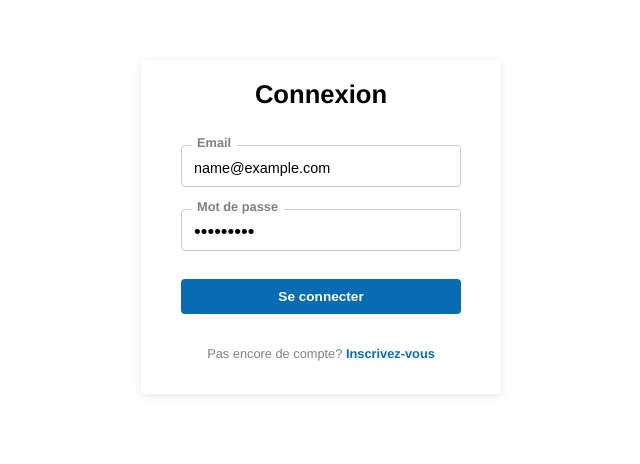
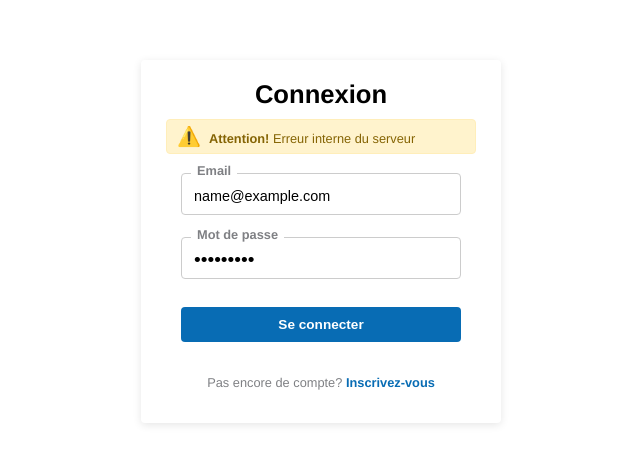
Before and after one commit to KingAbrams/Household_Management, a React (Vite) app: page /Login in a window 1280 px wide. Both pictures are taken after typing "name@example.com", "Sample123" into the empty fields and a click on the button "Se connecter". Shown: the top 464 px of the page, without its empty margins (319-959 px from the left). Built offline with nearby package versions, Linux system fonts and the light colour scheme; no server answers.

Commit message:
feat: [Login] add call API

```diff
--- /dev/null
+++ b/src/components/login/AlertLogin.tsx
@@ -0,0 +1,16 @@
+interface IAlertLoginprops {
+  message: string;
+}
+
+const AlertLogin = ({ message }: IAlertLoginprops) => {
+  return (
+    <div className="login-alert alert-warning ">
+      <span className="alert-icon">⚠️</span>
+      <span className="alert-message">
+        <strong>Attention!</strong> {message}
+      </span>
+    </div>
+  );
+};
+
+export default AlertLogin;
--- a/src/components/login/LoginForm.tsx
+++ b/src/components/login/LoginForm.tsx
@@ -1,10 +1,18 @@
-import { ChangeEvent, FormEvent, useState } from 'react';
-import { Link } from 'react-router-dom';
+import { ChangeEvent, FormEvent, useEffect, useState } from 'react';
+import { Link, useNavigate } from 'react-router-dom';
 import './loginForm.css';
+import { IAlert } from '../../core/types';
+import AlertLogin from './AlertLogin';
+import useLogin from '../../core/hooks/useLogin';
 
 const LoginForm = () => {
-  const [email, setEmail] = useState('');
-  const [password, setPassword] = useState('');
+  const navigate = useNavigate();
+
+  const [email, setEmail] = useState('evenndiyan@gmail.com');
+  const [password, setPassword] = useState('test1');
+  const [alert, setAlert] = useState<IAlert | null>(null);
+
+  const { login, resetError, data, isError, status, isLoading } = useLogin();
 
   const handleEmailChange = (e: ChangeEvent<HTMLInputElement>) => {
     setEmail(e.target.value);
@@ -14,13 +22,57 @@ const LoginForm = () => {
     setPassword(e.target.value);
   };
 
-  const handleSubmit = (e: FormEvent<HTMLButtonElement>) => {
+  const handleSubmit = async (e: FormEvent<HTMLButtonElement>) => {
     e.preventDefault();
-    console.log({ email, password });
+    resetError();
+    const params = { email, password };
+
+    if (!email || !password) {
+      const message = 'Veuillez remplir tous les champs.';
+      setAlert({ type: 'warning', message });
+      return;
+    }
+
+    await login(params);
   };
+
+  useEffect(() => {
+    if (isError) {
+      const errorMsg = "Erreur durant l'authentification";
+      setAlert({ type: 'warning', message: errorMsg });
+    } else {
+      setAlert(null);
+      setEmail('');
+      setPassword('');
+    }
+  }, [isError]);
+
+  useEffect(() => {
+    if (status) {
+      if (status === 200) {
+        navigate('/');
+      }
+
+      if (status === 401) {
+        const errorMsg = 'Email ou mot de passe incorrect';
+        setAlert({ type: 'warning', message: errorMsg });
+      }
+
+      if (status === 500) {
+        const errorMsg = 'Erreur interne du serveur';
+        setAlert({ type: 'warning', message: errorMsg });
+      }
+    }
+  }, [status, navigate]);
+
   return (
     <div className="login-form-container">
-      <p className="login-form-title">Connexion</p>
+      <div className="login-form-title">Connexion</div>
+
+      <div className="login-alert-placeholder">
+        {alert && <AlertLogin message={alert.message} />}
+      </div>
+
       <form className="form">
         <div className="form-group">
           <label>Email</label>
@@ -34,8 +86,12 @@ const LoginForm = () => {
             onChange={handlePasswordChange}
           />
         </div>
-        <button className="login-button" onClick={handleSubmit}>
-          Se connecter
+        <button
+          className="login-button"
+          disabled={isLoading}
+          onClick={handleSubmit}
+        >
+          {isLoading ? 'Chargement...' : 'Se connecter'}
         </button>
       </form>
 
--- a/src/components/login/loginForm.css
+++ b/src/components/login/loginForm.css
@@ -23,6 +23,22 @@
   font-weight: 700;
   padding-top: 20px;
   text-align: center;
+}
+
+.login-alert-placeholder {
+  height: 40px;
+  margin-top: 10px;
+  margin-bottom: 4px;
+}
+
+.login-alert {
+  width: 80%;
+  margin: 0 auto;
+  padding: 5px 10px;
+  border: 1px solid transparent;
+  border-radius: 4px;
+  display: flex;
+  align-items: center;
 }
 
 .form,
@@ -111,6 +127,14 @@
   background-color: rgba(8, 107, 179, 0.9);
 }
 
+.login-button:disabled {
+  cursor: not-allowed;
+  background-color: #ccc;
+  border: 1px solid #999999;
+  color: #666;
+  opacity: 0.7;
+}
+
 .form-footer,
 .register-form-footer {
   font-size: var(--text-label);
--- a/src/components/register/Alert.tsx
+++ b/src/components/register/Alert.tsx
@@ -6,7 +6,7 @@ const Alert = ({ type, message }: IAlert) => {
   return (
     <>
       {type === 'warning' ? (
-        <div className="alert alert-warning">
+        <div className="alert alert-warning ">
           <span className="alert-icon">⚠️</span>
           <span className="alert-message">
             <strong>Attention!</strong> {message}
--- a/src/components/register/RegisterForm.tsx
+++ b/src/components/register/RegisterForm.tsx
@@ -116,7 +116,7 @@ const RegisterForm = () => {
     <div className="register-form-container">
       <div className="register-form-title">Inscription</div>
 
-      <div className="alert-placeholder">
+      <div className="register-alert-placeholder">
         {alert && <Alert type={alert.type} message={alert.message} />}
       </div>
 
--- a/src/components/register/registerForm.css
+++ b/src/components/register/registerForm.css
@@ -18,7 +18,7 @@
   color: var(--color-grey);
 }
 
-.alert-placeholder {
+.register-alert-placeholder {
   height: 40px;
   margin-top: 12px;
   margin-bottom: 12px;
--- /dev/null
+++ b/src/core/hooks/useLogin.ts
@@ -0,0 +1,43 @@
+import { useState } from 'react';
+import AuthService from '../../services/api/auth_service/AuthService';
+import { IData, ILogin } from '../types';
+
+const useLogin = () => {
+  const [data, setData] = useState<IData | null>(null);
+  const [isLoading, setIsLoading] = useState(false);
+  const [isError, setIsError] = useState(false);
+  const [status, setStatus] = useState<number | null>(null);
+
+  const resetError = () => {
+    setIsError(false);
+  };
+
+  const login = async (params: ILogin): Promise<void> => {
+    setIsLoading(true);
+    setData(null);
+    setIsError(false);
+    setStatus(null);
+
+    try {
+      const authService = new AuthService();
+      const response = await authService.login(params);
+
+      if (response.success) {
+        setData(response.data);
+      } else {
+        setIsError(true);
+      }
+
+      setStatus(response.status);
+    } catch (error) {
+      setIsError(true);
+      console.error('[AUTH_SERVICE_API] Error loggin user:', error);
+    } finally {
+      setIsLoading(false);
+    }
+  };
+
+  return { login, resetError, data, isError, status, isLoading };
+};
+
+export default useLogin;
--- a/src/services/api/auth_service/AuthService.ts
+++ b/src/services/api/auth_service/AuthService.ts
@@ -1,8 +1,25 @@
 import { AUTH_SERVICE_API_HOST } from '../../../core/constants';
-import { IRegister, IResgisterResFetch } from '../../../core/types';
+import {
+  ILogin,
+  ILoginResError,
+  ILoginResSuccess,
+  IRegister,
+  IResgisterResFetch,
+} from '../../../core/types';
 
 class AuthService {
   constructor() {}
+
+  private getErrorMessage = (status: number): string => {
+    switch (status) {
+      case 401:
+        return 'Email or password invalid';
+      case 500:
+        return 'Internal server error';
+      default:
+        return `HTTP error: ${status}`;
+    }
+  };
 
   register = async ({
     firstname,
@@ -36,6 +53,47 @@ class AuthService {
       throw new Error(errMessage);
     }
   };
+
+  login = async ({
+    email,
+    password,
+  }: ILogin): Promise<ILoginResSuccess | ILoginResError> => {
+    try {
+      const response = await fetch(`${AUTH_SERVICE_API_HOST}/auth/login`, {
+        method: 'POST',
+        headers: {
+          'Content-Type': 'application/json',
+        },
+        body: JSON.stringify({ email, password }),
+      });
+
+      if (!response.ok) {
+        const errMessage = this.getErrorMessage(response.status);
+
+        return {
+          success: false,
+          status: response.status,
+          error: true,
+          message: errMessage,
+          data: null,
+        };
+      }
+
+      const data = await response.json();
+
+      return { success: true, status: response.status, data };
+    } catch (error) {
+      const errMessage = `[AUT_SERVICE_API] Internal Server Error ${error}`;
+
+      return {
+        success: false,
+        status: 500,
+        error: true,
+        message: errMessage,
+        data: null,
+      };
+    }
+  };
 }
 
 export default AuthService;
```
Also changed, not shown: src/core/types/authServiceType.ts (+24 -0 lines), src/core/types/index.ts (+9 -1 lines).
